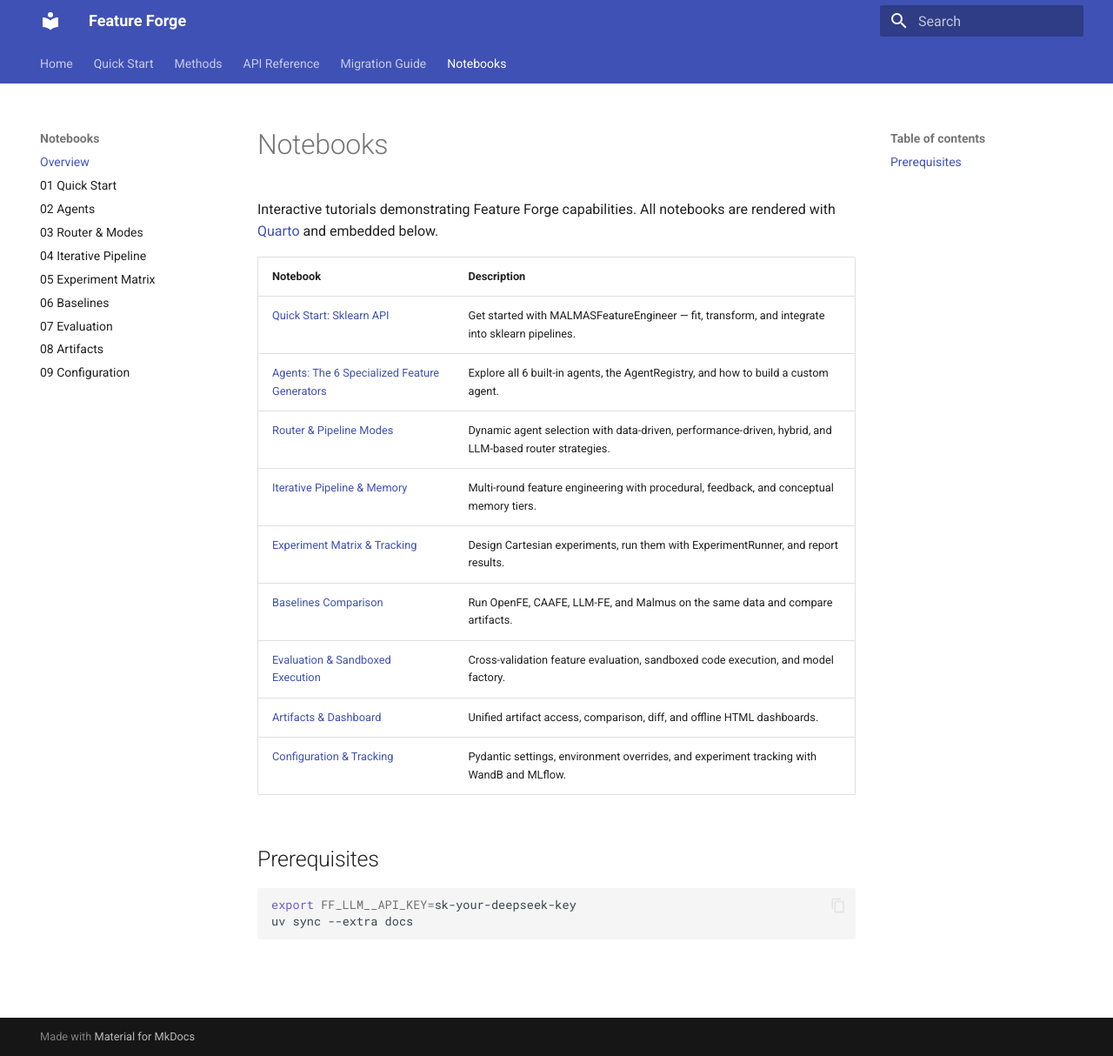
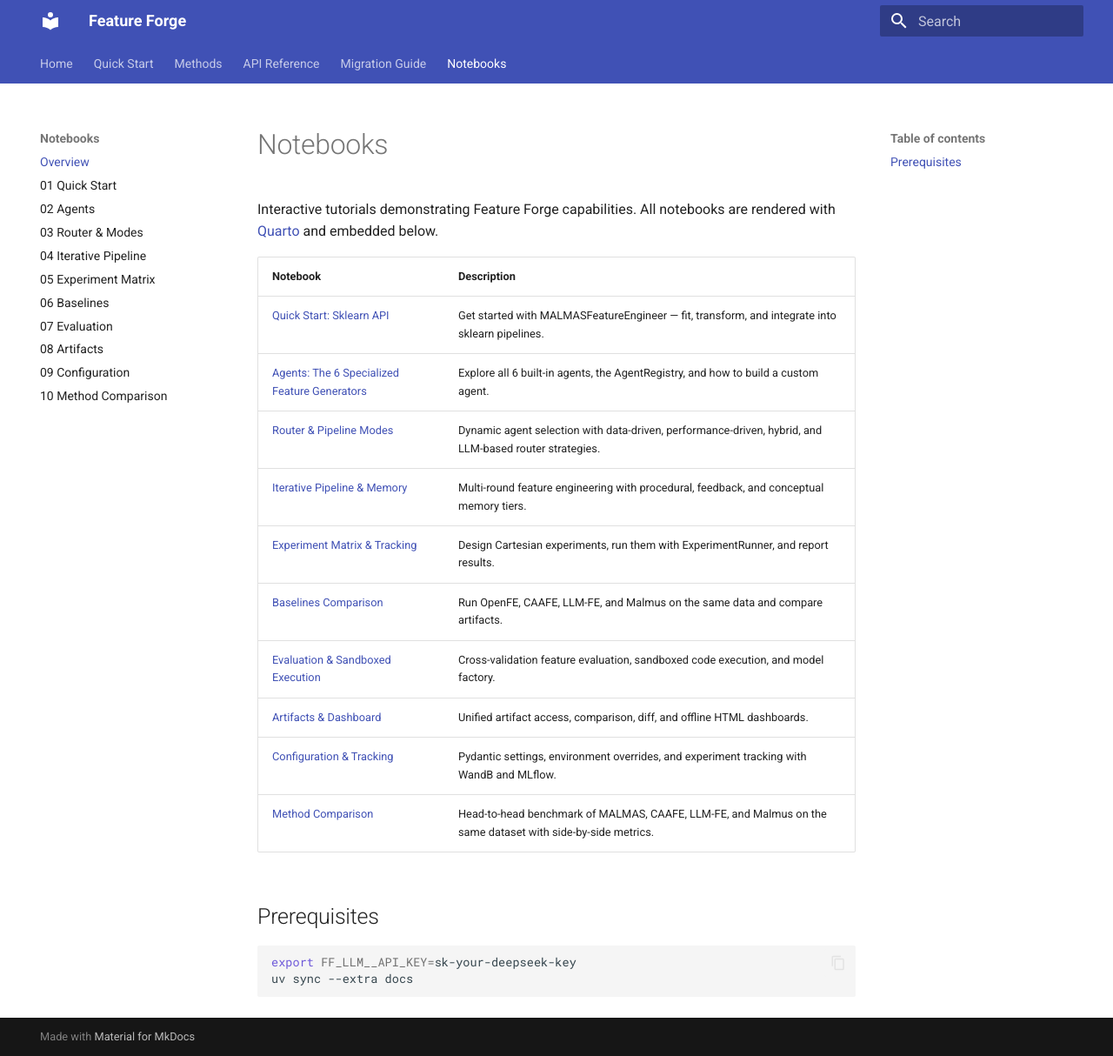
Before and after one commit to minghao51/feature_forge, an MkDocs documentation site: the page built from docs/notebooks/index.md, in a window 1280 px wide and 1214 px high. Shown: the whole window at 87% size. Built offline with MkDocs 1.6.1 and Material for MkDocs 9.7.7, drawn with Linux system fonts in a browser that asks for light colours; the version menu is left out.

Commit message:
docs(notebooks): update all .qmd files with fixed API, add method comparison notebook
Why this change was needed:
The .qmd notebooks used stale Settings constructor kwargs (llm__model,
router__strategy) that are silently ignored by pydantic-settings. The
new method comparison notebook had no .qmd equivalent.

What changed:
- Fixed Settings API in all .qmd files: llm__model -> LLMConfig(model=...)
- Fixed RouterConfig: router__strategy -> RouterConfig(strategy=...)
- Updated 01_quick_start.qmd: feature importance section, retry logic
- Updated 06_baselines.qmd: per-method detail, cross-method diff analysis
- Updated 08_artifacts.qmd: overlap heatmap, gain comparison plots
- Created 10_method_comparison.qmd: head-to-head benchmark .qmd
- Rendered 10_method_comparison to HTML with freeze cache
- Generated MkDocs stub docs/notebooks/10-method-comparison.md
- Updated mkdocs.yml nav with notebook 10 entry

Problem solved:
All .qmd source files now use correct API and match the working .py
notebooks. The Quarto publish pipeline is ready for all 10 notebooks.

```diff
--- a/docs/notebooks/index.md
+++ b/docs/notebooks/index.md
@@ -14,6 +14,7 @@ All notebooks are rendered with [Quarto](https://quarto.org) and embedded below.
 | [Evaluation & Sandboxed Execution](07-evaluation.md) | Cross-validation feature evaluation, sandboxed code execution, and model factory. |
 | [Artifacts & Dashboard](08-artifacts.md) | Unified artifact access, comparison, diff, and offline HTML dashboards. |
 | [Configuration & Tracking](09-configuration.md) | Pydantic settings, environment overrides, and experiment tracking with WandB and MLflow. |
+| [Method Comparison](10-method-comparison.md) | Head-to-head benchmark of MALMAS, CAAFE, LLM-FE, and Malmus on the same dataset with side-by-side metrics. |
 
 ## Prerequisites
 
--- a/mkdocs.yml
+++ b/mkdocs.yml
@@ -50,3 +50,4 @@ nav:
       - 07 Evaluation: notebooks/07-evaluation.md
       - 08 Artifacts: notebooks/08-artifacts.md
       - 09 Configuration: notebooks/09-configuration.md
+      - 10 Method Comparison: notebooks/10-method-comparison.md
```
Also changed, not shown: docs/notebooks/10-method-comparison.md (added, +24 -0 lines), 14 other files.
